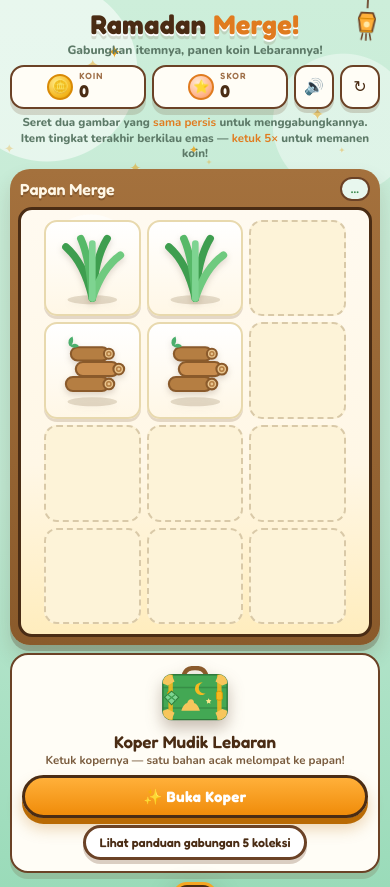
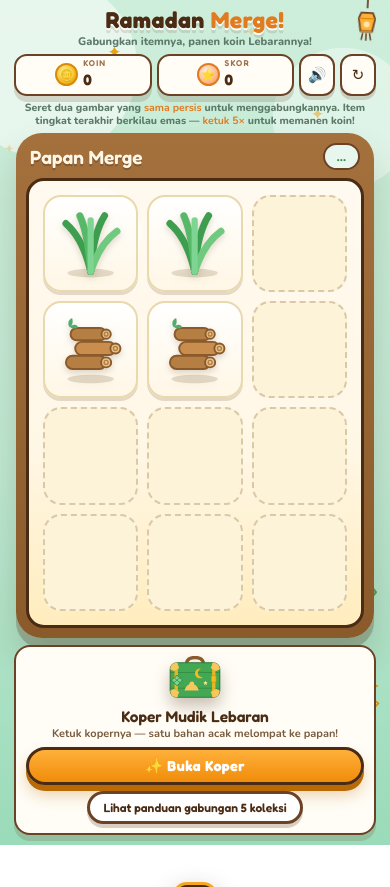
Before and after one commit to agilarrachman/game-mudik-ramadhan, a plain HTML site: page koper-mudik/index.html in a window 390 px wide. After the commit the page ends 845 px from the top, so only its background shows below. Drawn offline with nearby package versions, Linux system fonts and the light colour scheme.

Commit message:
feat: add koper-mudik game

```diff
--- a/koper-mudik/css/style.css
+++ b/koper-mudik/css/style.css
@@ -6,6 +6,7 @@
   --peach:#ffb38a; --pink:#ffb7c9;
   --green:#58b368; --green-dark:#3d8b4f;
   --card:#fffdf6;
+  --board-w:304px;
   --shadow:0 6px 0 rgba(107,66,38,.18);
   color-scheme: light;
 }
@@ -36,7 +37,7 @@ h1,h2,h3{font-family:'Fredoka','Nunito',sans-serif}
   .sky .moon{width:38px;top:auto;bottom:130px;right:2vw}
   .sky .ket2{width:26px;bottom:230px}
 }
-.wrap{width:100%;max-width:520px;margin:0 auto;margin-inline:auto;padding:14px 12px 30px;position:relative;z-index:2;box-sizing:border-box}
+.wrap{width:386px;max-width:100%;margin:0 auto;padding:14px 12px 30px;position:relative;z-index:2;box-sizing:border-box}
 
 /* ---------- header ---------- */
 header{text-align:center;margin:2px 0 12px}
@@ -59,12 +60,12 @@ header p{margin:3px 0 0;font-weight:800;color:#5d7a68;font-size:clamp(12px,3vw,1
 .hint b{color:#e07b1f}
 
 /* ---------- Board ---------- */
-.board-shell{width:100%;max-width:100%;margin:0 auto;box-sizing:border-box;overflow:hidden;background:linear-gradient(180deg,#a4713d,#8a5a2b);border-radius:26px;padding:10px;box-shadow:0 10px 0 rgba(74,44,20,.25),0 22px 34px rgba(74,44,20,.18);display:flex;flex-direction:column;align-items:center}
-.board-frame{width:100%;box-sizing:border-box;overflow:hidden;background:radial-gradient(circle at 20% 12%, rgba(255,255,255,.5) 0 46px, transparent 47px),linear-gradient(180deg,#fffaf0 0%, var(--cream) 60%, var(--cream-deep) 100%);border:3px solid var(--brown-dark);border-radius:18px;padding:14px;display:flex;flex-direction:column;align-items:center;justify-content:center}
+.board-shell{width:358px;max-width:100%;margin:0 auto;box-sizing:border-box;overflow:hidden;background:linear-gradient(180deg,#a4713d,#8a5a2b);border-radius:26px;padding:10px;box-shadow:0 10px 0 rgba(74,44,20,.25),0 22px 34px rgba(74,44,20,.18);display:flex;flex-direction:column;align-items:center}
+.board-frame{width:338px;max-width:100%;box-sizing:border-box;overflow:hidden;background:radial-gradient(circle at 20% 12%, rgba(255,255,255,.5) 0 46px, transparent 47px),linear-gradient(180deg,#fffaf0 0%, var(--cream) 60%, var(--cream-deep) 100%);border:3px solid var(--brown-dark);border-radius:18px;padding:14px;display:flex;flex-direction:column;align-items:center;justify-content:center}
 .board-top{width:100%;box-sizing:border-box;display:flex;justify-content:space-between;align-items:center;margin:0 0 8px;padding:0 4px}
 .board-top h2{margin:0;font-family:'Fredoka',sans-serif;font-weight:600;font-size:19px;color:#fff7e6;text-shadow:0 2px 0 rgba(74,44,20,.35)}
 .slots-label{font-family:'Fredoka',sans-serif;font-size:12.5px;font-weight:600;color:var(--green-dark);background:#e8f7ee;border:2.5px solid var(--brown);border-radius:999px;padding:4px 12px}
-#board{display:grid;grid-template-columns:repeat(3,minmax(0,1fr));gap:9px;position:relative;touch-action:none;width:100%;max-width:100%;margin:0 auto;box-sizing:border-box;justify-content:center;align-content:center;overflow:hidden}
+#board{display:grid;grid-template-columns:repeat(3,minmax(0,1fr));gap:9px;position:relative;touch-action:none;width:var(--board-w);max-width:100%;margin:0 auto;box-sizing:border-box;justify-content:center;align-content:center;overflow:hidden}
 .cell{aspect-ratio:1/1.02;background:#fdf3d8;border:2.5px dashed #d9c9a8;border-radius:18px;position:relative;display:flex;align-items:center;justify-content:center;user-select:none;padding:7px;box-sizing:border-box;min-width:0;max-width:100%;overflow:hidden}
 .cell.filled{background:linear-gradient(180deg,#ffffff,#fff7e6);border:2.5px solid #e8d9ae;box-shadow:0 3px 0 rgba(107,66,38,.18)}
 .cell.drop-ok{outline:4px solid var(--green);outline-offset:-2px;background:var(--mint-soft)}
@@ -141,55 +142,47 @@ header p{margin:3px 0 0;font-weight:800;color:#5d7a68;font-size:clamp(12px,3vw,1
 
 /* ---------- Mobile fit: compact box so the whole game fits one phone screen ---------- */
 @media (max-width:480px){
-  .wrap{max-width:430px;padding:8px 10px 14px}
-  header{margin:0 0 7px}
-  header h1{font-size:27px}
-  header p{margin:2px 0 0;font-size:12px}
-  .hud{gap:6px;margin-bottom:6px}
-  .chip{border-width:2.5px;border-radius:14px;padding:4px 10px 4px 5px;gap:6px}
-  .chip .ic{width:26px;height:26px;font-size:13px}
-  .chip small{font-size:9px}
-  .chip .val{font-size:17px}
-  .icon-btns{gap:6px}
-  .icon-btn{width:40px;border-width:2.5px;border-radius:13px;font-size:16px}
-  .hint{font-size:11.5px;line-height:1.35;margin:0 2px 7px}
-  .board-shell{border-radius:20px;padding:8px;box-shadow:0 6px 0 rgba(74,44,20,.25),0 12px 20px rgba(74,44,20,.16);width:100%;margin:0 auto}
-  .board-frame{border-radius:14px;padding:10px;width:100%}
-  .board-top{margin-bottom:6px;padding:0 2px}
-  .board-top h2{font-size:16px}
-  .slots-label{font-size:11px;padding:3px 9px;border-width:2px}
-  #board{gap:6px;width:100%;max-width:302px;margin:0 auto;box-sizing:border-box}
-  .cell{aspect-ratio:1/1;border-radius:13px;padding:5px;border-width:2px}
-  .cell.filled{border-width:2px}
+  .wrap{padding-top:6px;padding-bottom:10px}
+  header{margin:0 0 5px}
+  header h1{font-size:23px}
+  header p{margin:1px 0 0;font-size:11px}
+  .hud{gap:5px;margin-bottom:5px}
+  .chip{border-width:2.5px;border-radius:13px;padding:3px 8px 3px 4px;gap:5px}
+  .chip .ic{width:23px;height:23px;font-size:12px}
+  .chip small{font-size:8.5px}
+  .chip .val{font-size:15px}
+  .icon-btns{gap:5px}
+  .icon-btn{width:36px;border-width:2.5px;border-radius:12px;font-size:15px}
+  .hint{font-size:10.5px;line-height:1.3;margin:0 2px 5px}
   .tap-dots{bottom:3px;padding:2px 5px;gap:2.5px}
   .tap-dots i{width:6px;height:6px}
-  #dragGhost{width:66px;height:66px;padding:5px;border-radius:14px}
-  .suitcase-card{margin-top:8px;border-width:2.5px;border-radius:18px;padding:9px 10px 11px}
-  #suitcaseArt{width:78px}
-  .suitcase-card h3{font-size:17px;margin:0 0 1px}
-  .suitcase-card p{font-size:11.5px;line-height:1.3;margin:0 0 7px}
-  #openBtn{font-size:15px;padding:9px 12px;min-height:42px}
-  .guide-btn{margin-top:7px;font-size:12.5px;padding:7px 14px;min-height:34px}
+  #dragGhost{width:62px;height:62px;padding:5px;border-radius:13px}
+  .suitcase-card{margin-top:7px;border-width:2.5px;border-radius:16px;padding:7px 10px 9px}
+  #suitcaseArt{width:60px}
+  .suitcase-card h3{font-size:15.5px;margin:0 0 1px}
+  .suitcase-card p{font-size:11px;line-height:1.25;margin:0 0 6px}
+  #openBtn{font-size:14.5px;padding:7px 12px;min-height:38px}
+  .guide-btn{margin-top:6px;font-size:12px;padding:6px 13px;min-height:31px}
   .sheet{border-radius:20px;padding:14px 12px 20px}
   .chain-row .cr-item{height:44px}
   .gameover .go-art{width:130px}
 }
 @media (max-width:480px) and (max-height:780px){
-  .wrap{padding-top:6px;padding-bottom:10px}
-  header h1{font-size:24px}
-  header p{font-size:11px}
-  .hint{font-size:11px;margin-bottom:5px}
-  #board{max-width:262px;margin:0 auto}
-  #suitcaseArt{width:62px}
-  .suitcase-card{padding:7px 10px 9px}
-  #openBtn{min-height:38px;padding:7px 12px}
-  .guide-btn{min-height:32px;margin-top:6px}
+  .wrap{padding-top:5px;padding-bottom:8px}
+  header{margin-bottom:4px}
+  header h1{font-size:21px}
+  header p{font-size:10.5px}
+  .hud{margin-bottom:4px}
+  .hint{font-size:10.5px;margin-bottom:4px}
+  #suitcaseArt{width:50px}
+  .suitcase-card{padding:6px 10px 8px;margin-top:6px}
+  .suitcase-card p{margin-bottom:5px}
+  #openBtn{min-height:35px;padding:6px 12px;font-size:14px}
+  .guide-btn{min-height:29px;margin-top:5px;padding:5px 12px}
 }
 @media (max-width:360px){
-  .wrap{padding-left:8px;padding-right:8px}
-  .chip{padding-right:7px}
-  .chip .val{font-size:16px}
-  .icon-btn{width:37px}
-  #board{max-width:284px;margin:0 auto}
+  .chip{padding-right:6px}
+  .chip .val{font-size:14px}
+  .icon-btn{width:34px}
 }
 @media (prefers-reduced-motion: reduce){*{animation-duration:.01ms !important;transition-duration:.01ms !important}.sky svg{animation:none !important}}
```
